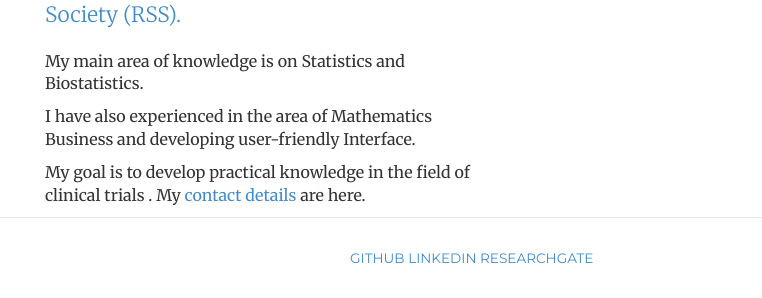
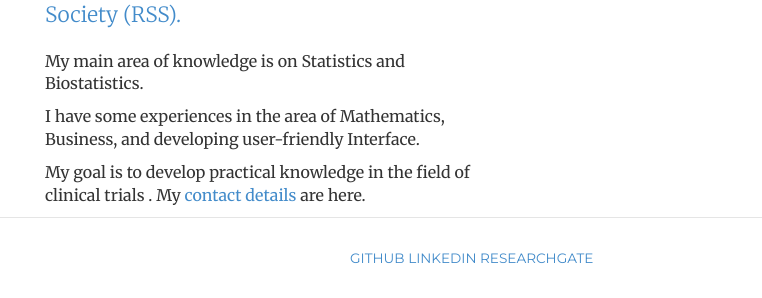
Before and after one commit to haquemdanamul/haquemdanamul, a Jekyll site: the page built from index.html, in a window 1280 px wide. Shown: the part 423-721 px from the top of the page, without its empty margins (250-1012 px from the left). Built offline with Jekyll 4.4.1, drawn with Linux system fonts in a browser that asks for light colours; nearby versions of some CDN libraries; library files that are not in the unit come from our copies.

Commit message:
Update index.html

```diff
--- a/index.html
+++ b/index.html
@@ -21,8 +21,8 @@ description: Haque is a Biostatistician and currently a PhD candidate.
 		<a href="https://www.stat.unipd.it/ricerca/mohammad-anamul-haque"> University of Padova</a></span> and e-Student of the
 		<span itemprop="affiliation"> <a href="https://rss.org.uk/">Royal Statistical Society (RSS).</a></span> </p>
 	<p>My main area of knowledge is on <span itemprop="title">Statistics</span> and <span itemprop="title">Biostatistics</span>.</p>
-		<p>I have also experienced in the area of <span itemprop="title">Mathematics</span>
-			<span itemprop="title">Business</span> and developing user-friendly <span itemprop="title">Interface</span>.</p>
+		<p>I have some experiences in the area of <span itemprop="title">Mathematics, </span>
+			<span itemprop="title">Business,</span> and developing user-friendly <span itemprop="title">Interface</span>.</p>
 
 	<p>My goal is to develop practical knowledge in the field of <span itemprop="title"> clinical trials </span>. My <a href="contact">contact details</a> are here.</p>
 	</div>
```
